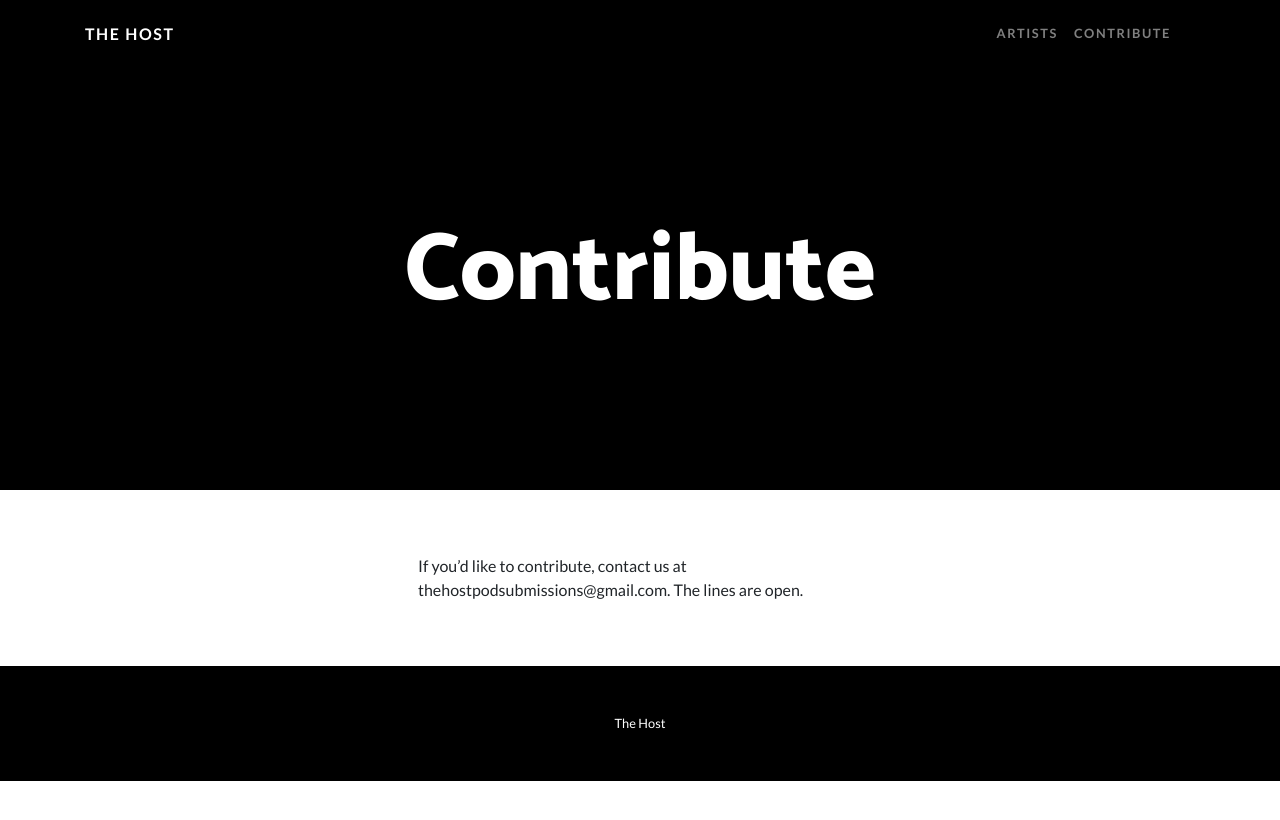
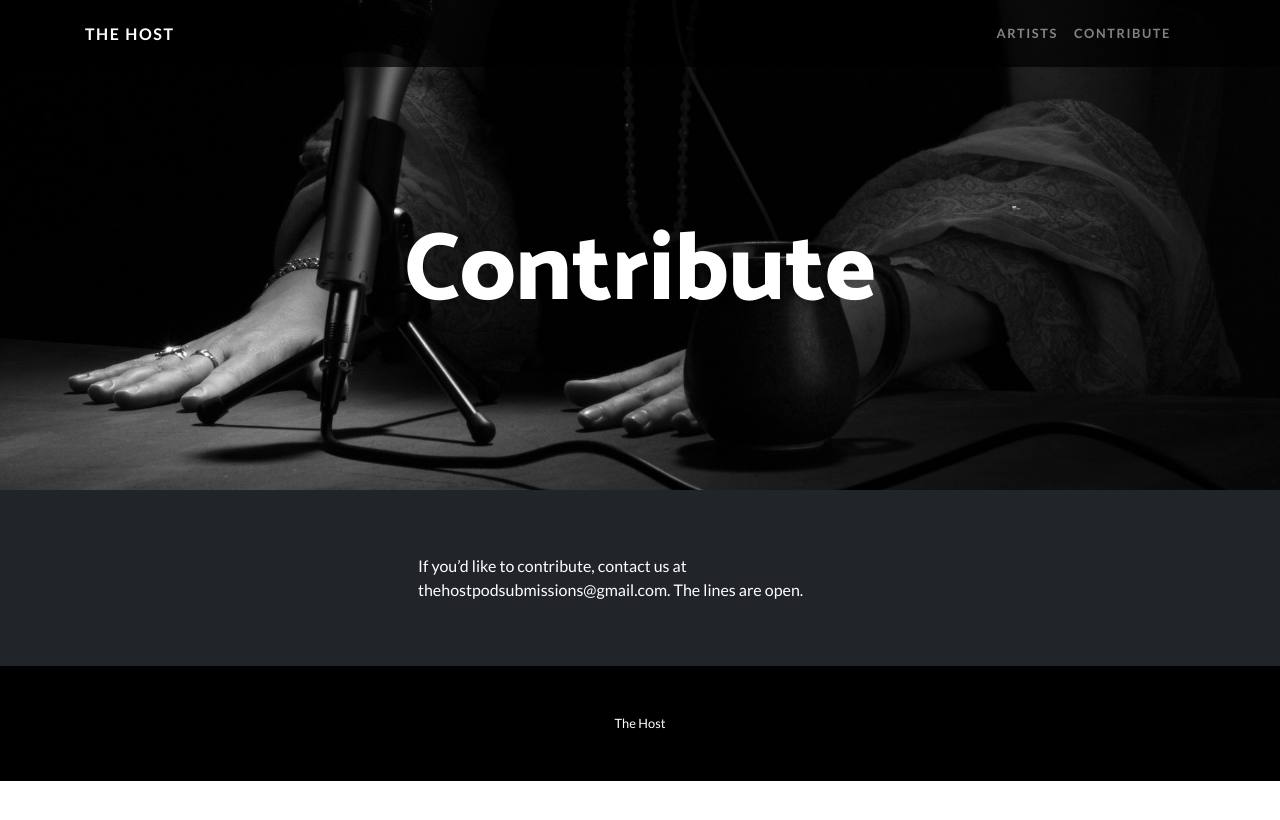
Before and after one commit to thehostpodcast/thehostpodcast.github.io, a Jekyll site: the page built from contribute.markdown, in a window 1280 px wide. Shown: the top 820 px of the page. Built offline with Jekyll 4.4.1, drawn with Linux system fonts in a browser that asks for light colours.

Commit message:
masthead image everywhere

```diff
--- a/_includes/common/masthead.html
+++ b/_includes/common/masthead.html
@@ -1,7 +1,9 @@
 <header class="masthead text-center text-white"
 
-        {% if include.image != blank %}
+        {% if include.image %}
          style="background-image: url({{ include.image }});"
+        {% else %}
+         style="background-image: url({{ site.masthead-image }});"
         {% endif %}
         >
 
--- a/_layouts/artists.html
+++ b/_layouts/artists.html
@@ -9,7 +9,6 @@
 {% include common/nav.html %}
 
 {% include common/masthead.html
-	image=page.masthead-image
 	heading="Artists"
 	subheading=""
 %}
--- a/_layouts/contribute.html
+++ b/_layouts/contribute.html
@@ -12,7 +12,7 @@
 	heading="Contribute"
 %}
 
-<section>
+<section class="background-dark">
 	<div class="container">
 		<div class="row align-items-center">
 			<div class="col-lg-6 offset-lg-3">
--- a/_layouts/home.html
+++ b/_layouts/home.html
@@ -9,7 +9,6 @@
     {% include common/nav.html %}
 
     {% include common/masthead.html
-        image=page.masthead-image
         heading="The Host"
         subheading="Podcast"
     %}
```
